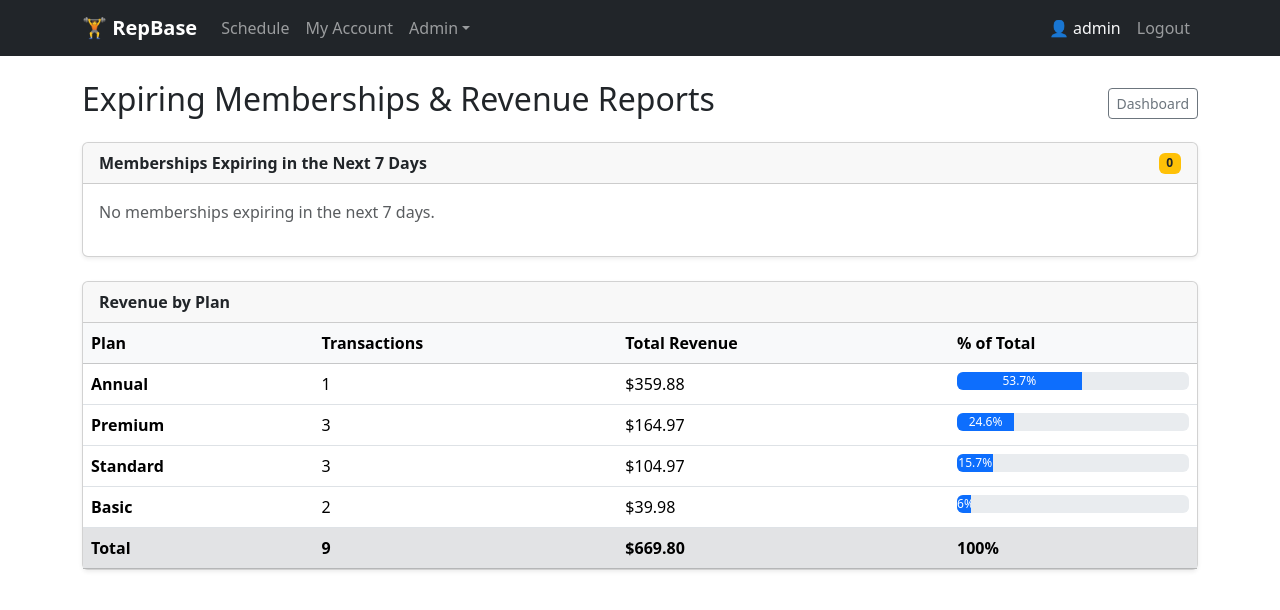
After one commit to lubdhak7414/RepBase, a PHP site: page /admin_expiring.php in a window 1280 px wide. The commit adds this page. Shown: the top 610 px of the page. Run offline with PHP 8.4, Linux system fonts and the light colour scheme; a user stored in the database is signed in; data comes from the database, SQL or seed files in the repository.

Commit message:
Add expiring memberships and revenue reports

```diff
--- /dev/null
+++ b/admin_expiring.php
@@ -0,0 +1,144 @@
+<?php
+declare(strict_types=1);
+
+require_once __DIR__ . '/config.php';
+require_once __DIR__ . '/helpers.php';
+
+$staff = require_staff('admin');
+$db    = db();
+
+// Memberships expiring in the next 7 days
+// NAIVE: string query
+$expiring = $db->query("
+    SELECT m.Membership_id, m.EndDate, m.Active,
+           mem.Member_id, mem.Name, mem.Email, mem.Phone,
+           p.Name AS PlanName
+    FROM membership m
+    JOIN member mem ON mem.Member_id = m.Member_id
+    JOIN plan p ON p.Plan_id = m.Plan_id
+    WHERE m.EndDate BETWEEN CURDATE() AND CURDATE() + INTERVAL 7 DAY
+      AND m.Active = 1
+    ORDER BY m.EndDate ASC
+")->fetchAll();
+
+// Revenue per plan
+// NAIVE: string query
+$revenue = $db->query("
+    SELECT p.Plan_id, p.Name AS PlanName,
+           COUNT(pay.Payment_id) AS TxCount,
+           SUM(pay.Amount) AS TotalRevenue
+    FROM payment pay
+    JOIN membership ms ON ms.Membership_id = pay.Membership_id
+    JOIN plan p ON p.Plan_id = ms.Plan_id
+    GROUP BY p.Plan_id
+    ORDER BY TotalRevenue DESC
+")->fetchAll();
+
+// Overall revenue total
+$totalRevenue = array_sum(array_column($revenue, 'TotalRevenue'));
+
+page_head('Expiring Memberships & Reports');
+page_nav();
+?>
+<div class="container">
+  <?php flash_html(); ?>
+  <div class="d-flex justify-content-between align-items-center mb-3">
+    <h2>Expiring Memberships &amp; Revenue Reports</h2>
+    <a href="staff_dashboard.php" class="btn btn-outline-secondary btn-sm">Dashboard</a>
+  </div>
+
+  <!-- Expiring memberships -->
+  <div class="card shadow-sm mb-4">
+    <div class="card-header fw-bold d-flex justify-content-between align-items-center">
+      Memberships Expiring in the Next 7 Days
+      <span class="badge bg-warning text-dark"><?= count($expiring) ?></span>
+    </div>
+    <div class="card-body p-0">
+      <?php if (empty($expiring)): ?>
+        <p class="p-3 text-muted">No memberships expiring in the next 7 days.</p>
+      <?php else: ?>
+      <div class="table-responsive">
+        <table class="table table-hover mb-0">
+          <thead class="table-light">
+            <tr>
+              <th>Member</th>
+              <th>Email</th>
+              <th>Phone</th>
+              <th>Plan</th>
+              <th>Expires</th>
+              <th>Days Left</th>
+            </tr>
+          </thead>
+          <tbody>
+            <?php foreach ($expiring as $row):
+                $daysLeft = (int)ceil((strtotime($row['EndDate']) - time()) / 86400);
+                $rowCls = $daysLeft <= 2 ? 'expiring-soon' : '';
+            ?>
+            <tr class="<?= $rowCls ?>">
+              <td class="fw-semibold"><?= e($row['Name']) ?></td>
+              <td><a href="mailto:<?= e($row['Email']) ?>"><?= e($row['Email']) ?></a></td>
+              <td><?= e($row['Phone'] ?? '—') ?></td>
+              <td><span class="badge bg-info"><?= e($row['PlanName']) ?></span></td>
+              <td><?= e($row['EndDate']) ?></td>
+              <td>
+                <span class="badge <?= $daysLeft <= 2 ? 'bg-danger' : 'bg-warning text-dark' ?>">
+                  <?= $daysLeft ?> day<?= $daysLeft !== 1 ? 's' : '' ?>
+                </span>
+              </td>
+            </tr>
+            <?php endforeach; ?>
+          </tbody>
+        </table>
+      </div>
+      <?php endif; ?>
+    </div>
+  </div>
+
+  <!-- Revenue by plan -->
+  <div class="card shadow-sm mb-4">
+    <div class="card-header fw-bold">Revenue by Plan</div>
+    <div class="card-body p-0">
+      <?php if (empty($revenue)): ?>
+        <p class="p-3 text-muted">No payment data available.</p>
+      <?php else: ?>
+      <div class="table-responsive">
+        <table class="table table-hover mb-0">
+          <thead class="table-light">
+            <tr>
+              <th>Plan</th>
+              <th>Transactions</th>
+              <th>Total Revenue</th>
+              <th>% of Total</th>
+            </tr>
+          </thead>
+          <tbody>
+            <?php foreach ($revenue as $r):
+                $pct = $totalRevenue > 0 ? round((float)$r['TotalRevenue'] / $totalRevenue * 100, 1) : 0;
+            ?>
+            <tr>
+              <td class="fw-semibold"><?= e($r['PlanName']) ?></td>
+              <td><?= (int)$r['TxCount'] ?></td>
+              <td>$<?= number_format((float)$r['TotalRevenue'], 2) ?></td>
+              <td>
+                <div class="progress" style="height:18px;min-width:80px">
+                  <div class="progress-bar" style="width:<?= $pct ?>%"><?= $pct ?>%</div>
+                </div>
+              </td>
+            </tr>
+            <?php endforeach; ?>
+          </tbody>
+          <tfoot class="table-secondary fw-bold">
+            <tr>
+              <td>Total</td>
+              <td><?= array_sum(array_column($revenue, 'TxCount')) ?></td>
+              <td>$<?= number_format((float)$totalRevenue, 2) ?></td>
+              <td>100%</td>
+            </tr>
+          </tfoot>
+        </table>
+      </div>
+      <?php endif; ?>
+    </div>
+  </div>
+</div>
+<?php page_foot(); ?>
--- a/staff_dashboard.php
+++ b/staff_dashboard.php
@@ -19,7 +19,9 @@ page_nav();
 ?>
 <div class="container">
   <?php flash_html(); ?>
-  <h2 class="mb-4">Staff Dashboard</h2>
+  <h2 class="mb-4">Staff Dashboard
+    <small class="text-muted fs-6 ms-2">Welcome, <?= e($staff['name']) ?></small>
+  </h2>
 
   <div class="row g-4 mb-4">
     <div class="col-sm-6 col-md-3">
```
